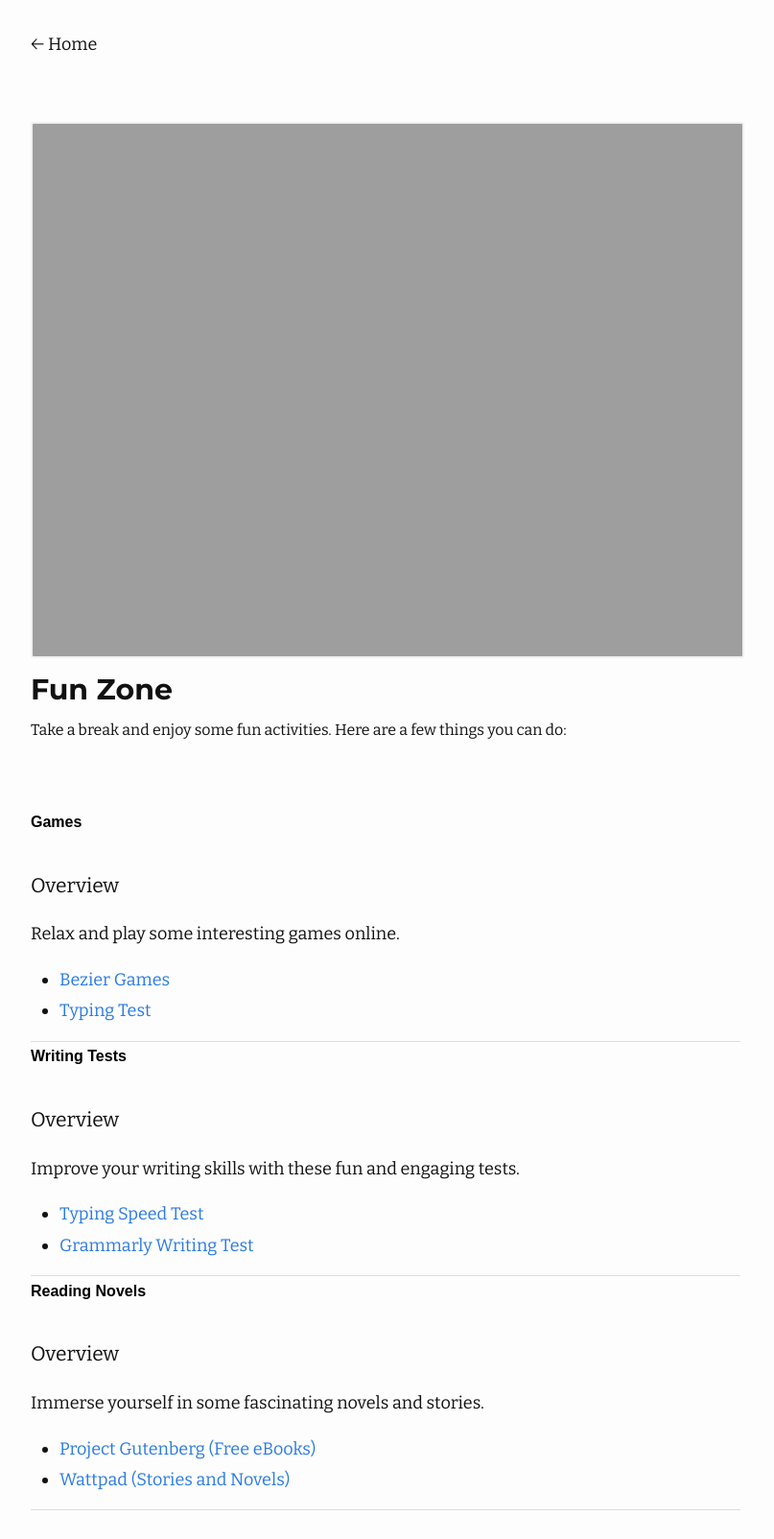
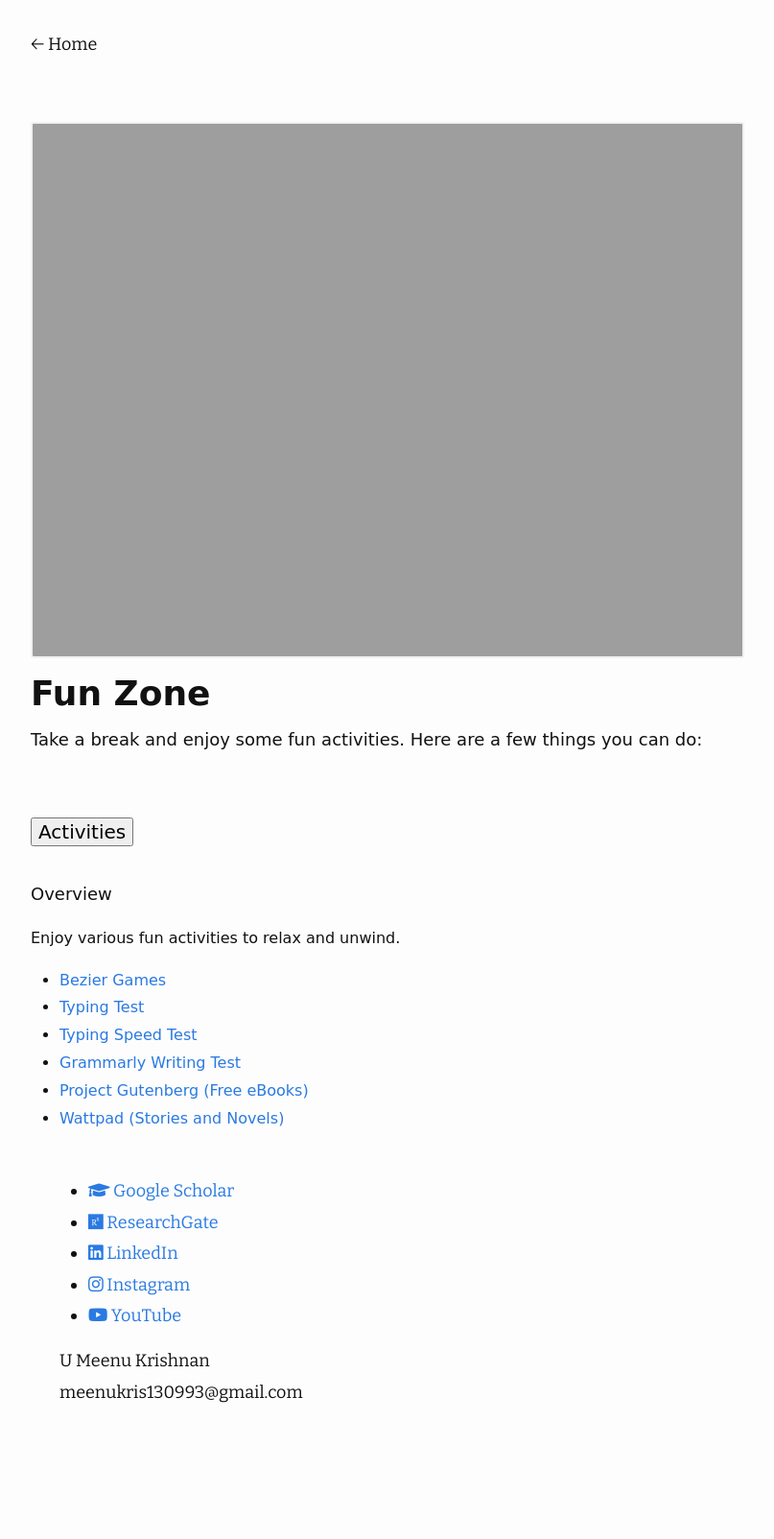
Before and after one commit to umeenukrishnan/umeenukrishnan.github.io, a Jekyll site: the page built from pages/funzone.md, in a window 1280 px wide. Shown: the whole page at 96% size, without its empty margins (238-1045 px from the left). Built offline with Jekyll 4.4.1, drawn with Linux system fonts in a browser that asks for light colours; after the commit the page ends 1532 px from its top, so only the background shows below that.

Commit message:
Update funzone.html

```diff
--- a/_layouts/funzone.html
+++ b/_layouts/funzone.html
@@ -16,8 +16,8 @@ layout: default
             </div>
             <div class="flexbox_item">
                 <div>
-                    <p style="font-size:30px; font-family: Montserrat; font-weight: bold; line-height: 1.2; margin: 0;">Fun Zone</p>
-                    <p style="font-size:16px; padding-top: 10px; padding-bottom: 20px;">Take a break and enjoy some fun activities. Here are a few things you can do:</p>
+                    <p style="font-size: 36px; font-family: 'Comic Sans MS', cursive, sans-serif; font-weight: bold; line-height: 1.2; margin: 0;">Fun Zone</p>
+                    <p style="font-size: 18px; font-family: 'Comic Sans MS', cursive, sans-serif; padding-top: 10px; padding-bottom: 20px;">Take a break and enjoy some fun activities. Here are a few things you can do:</p>
                 </div>
             </div>
         </div>
@@ -29,70 +29,20 @@ layout: default
                     <div class="accordion">
                         <div class="accordion-item">
                             <button id="accordion-button-1" aria-expanded="false">
-                                <span class="accordion-title">Games</span>
+                                <span class="accordion-title" style="font-size: 20px; font-family: 'Comic Sans MS', cursive, sans-serif;">Activities</span>
                                 <span class="icon" aria-hidden="true"></span>
                             </button>
                             <div class="accordion-content">
-                                <h3>Overview</h3>
-                                <p>Relax and play some interesting games online.</p>
-                                <ul>
+                                <h3 style="font-size: 18px; font-family: 'Comic Sans MS', cursive, sans-serif;">Overview</h3>
+                                <p style="font-size: 16px; font-family: 'Comic Sans MS', cursive, sans-serif;">Enjoy various fun activities to relax and unwind.</p>
+                                <ul style="font-size: 16px; font-family: 'Comic Sans MS', cursive, sans-serif;">
                                     <li><a href="https://bezier.games/play" target="_blank">Bezier Games</a></li>
                                     <li><a href="https://www.typingtest.com/" target="_blank">Typing Test</a></li>
-                                </ul>
-                            </div>
-                        </div>
-                        <div class="accordion-item">
-                            <button id="accordion-button-2" aria-expanded="false">
-                                <span class="accordion-title">Writing Tests</span>
-                                <span class="icon" aria-hidden="true"></span>
-                            </button>
-                            <div class="accordion-content">
-                                <h3>Overview</h3>
-                                <p>Improve your writing skills with these fun and engaging tests.</p>
-                                <ul>
                                     <li><a href="https://www.typingtest.com/" target="_blank">Typing Speed Test</a></li>
                                     <li><a href="https://www.grammarly.com/" target="_blank">Grammarly Writing Test</a></li>
-                                </ul>
-                            </div>
-                        </div>
-                        <div class="accordion-item">
-                            <button id="accordion-button-3" aria-expanded="false">
-                                <span class="accordion-title">Reading Novels</span>
-                                <span class="icon" aria-hidden="true"></span>
-                            </button>
-                            <div class="accordion-content">
-                                <h3>Overview</h3>
-                                <p>Immerse yourself in some fascinating novels and stories.</p>
-                                <ul>
                                     <li><a href="https://www.gutenberg.org/" target="_blank">Project Gutenberg (Free eBooks)</a></li>
                                     <li><a href="https://www.wattpad.com/" target="_blank">Wattpad (Stories and Novels)</a></li>
                                 </ul>
                             </div>
                         </div>
-                    </div>
-                </div>
-            </article>
-        </main>
-    </div>
-</div>
-
-<style>
-    .accordion {
-        width: 100%;
-    }
-    .accordion-item {
-        border-bottom: 1px solid #ddd;
-    }
-    .accordion-title {
-        font-size: 16px;
-        font-weight: bold;
-    }
-    .accordion button {
-        background: none;
-        border: none;
-        width: 100%;
-        text-align: left;
-        cursor: pointer;
-        padding: 0.5em 0;
-        display: flex;
-        justify-content: space
+                    </div
```
